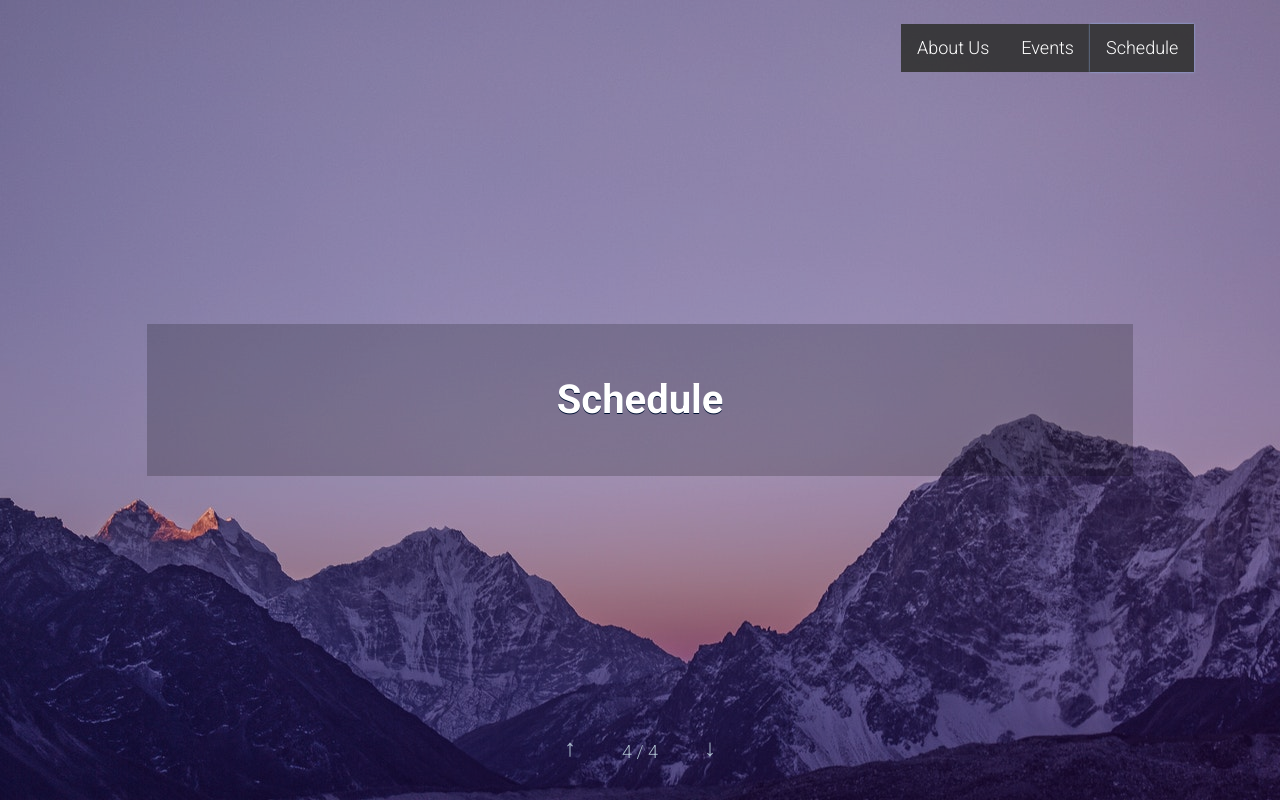
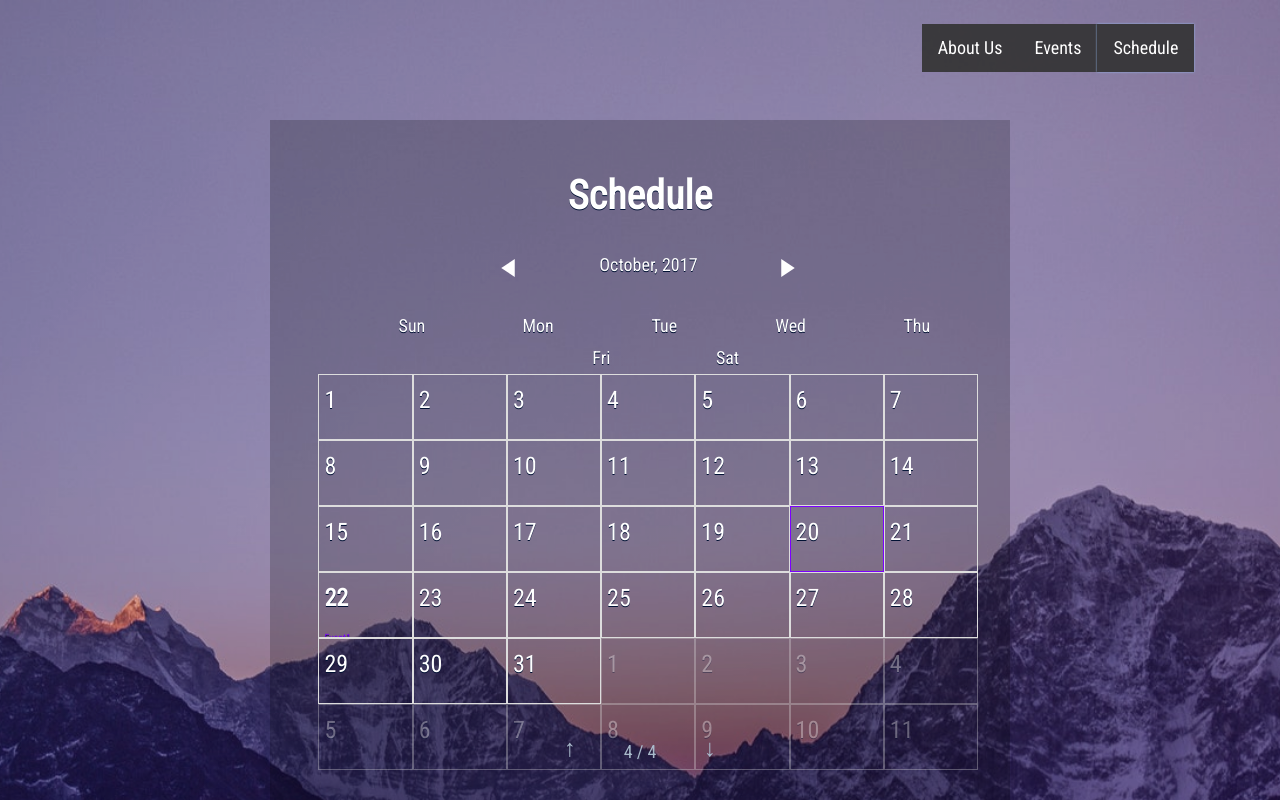
Before and after one commit to alirizwi/Felicity-buzz-website, a website: page index.html in a window 1280 px wide. Both pictures are taken after a click on the link "Schedule". Drawn offline with Linux system fonts and the light colour scheme; a web font is replaced by a local one.

Commit message:
15 min lage xD

```diff
--- a/index.html
+++ b/index.html
@@ -36,7 +36,9 @@
 		<!-- CSS Gallery -->
 		<link rel="stylesheet" type='text/css' media='all' href="static/css/gallery.css">
 		<link rel="stylesheet" type='text/css' media='all' href="static/css/blueimp-gallery.min.css">
-
+		<link href="https://fonts.googleapis.com/css?family=Roboto+Condensed" rel="stylesheet">
+    		<link rel="stylesheet" href="static/css/demo.css"/>
+    		<link rel="stylesheet" href="static/css/theme3.css"/>
 		<!-- SOCIAL CARDS (ADD YOUR INFO) -->
 		<!-- FACEBOOK -->
 		<meta property="og:url" content="http://www.facebook.com/felicity.iiith">
@@ -134,12 +136,14 @@
 
 				<section class="bg-gradient-h bg-red">
 						<span class="background light" style="background-image:url('static/images/backgrounds/6.jpg')"></span>
-						<div class="aligncenter size-80">
+						<div class="aligncenter size-60">
 						<div class="content-center aligncenter bg-trans-light fadeInUp">
 							<h3><strong>Schedule</strong></h3>
 
 							<p class="text-intro">
+								<div id="caleandar">
 
+				        			</div>
 							</p>
 							</div>
 						</div>
@@ -170,6 +174,9 @@
 	  <script src="static/js/webslides.js"></script>
 	  		<script src="static/js/jquery.min.js"></script>
 		<script src="static/js/jquery.blueimp-gallery.min.js"></script><!-- gallery -->
+	  <script type="text/javascript" src="static/js/caleandar.js"></script>
+    	  <script type="text/javascript" src="static/js/demo.js"></script>
+
 
 	  <script>
 window.ws = new WebSlides({
--- /dev/null
+++ b/static/css/demo.css
@@ -0,0 +1,5 @@
+body{
+  font-family: Calibri, sans-serif;
+  font-family: 'Roboto Condensed', sans-serif;
+  color: #333;
+}
--- /dev/null
+++ b/static/css/theme1.css
@@ -0,0 +1,111 @@
+.cld-main{
+  width: 330px;
+}
+.cld-main a{
+  color: #333;
+  font-weight: bold;
+}
+  .cld-datetime{
+    position: relative;
+    width: 66%;
+    min-width: 100px;
+    max-width: 300px;
+    margin: auto;
+    overflow: hidden;
+  }
+  .cld-datetime .today{
+    position: relative;
+    float: left;
+    width: calc(100% - 40px);
+    margin: auto;
+    text-align: center;
+  }
+  .cld-nav{
+    position: relative;
+    width: 20px;
+    height: 20px;
+    margin-top: 2px;
+  }
+  .cld-nav:hover{
+    cursor: pointer;
+  }
+  .cld-nav:hover svg{
+      fill: #666;
+  }
+  .cld-rwd{
+    float: left;
+  }
+  .cld-fwd{
+    float: right;
+  }
+    .cld-nav svg:hover{
+
+    }
+.cld-labels, .cld-days{
+  padding-left: 0;
+}
+  .cld-label, .cld-day{
+    display: inline-block;
+    width: 14.28%;
+    text-align: center;
+  }
+  .cld-day.today .cld-number{
+    display: inline-block;
+    height: 20px;
+    width: 20px;
+    border-radius: 50px;
+    background: #666;
+    color: #fff;
+  }
+  .cld-day.disableDay{
+    opacity: 0.5;
+  }
+  .cld-day.nextMonth, .cld-day.prevMonth{
+    opacity: 0.33;
+  }
+    .cld-number{
+      position: relative;
+      margin: 5px;
+      padding: 5px;
+    }
+      .cld-title{
+        position: absolute;
+        z-index: 5;
+        display: none;
+        top: 30px;
+        left: 0;
+        padding: 5px 10px;
+        background: #fff;
+        white-space: nowrap;
+        border: 1px solid #ccc;
+        border-radius: 5px;
+        font-size: 12px;
+      }
+      .cld-number:hover .cld-title{
+        display: block;
+      }
+      .cld-title::before{
+        content: '';
+        position: absolute;
+        top: -7.5px; left: 7.5px;
+        width: 0;
+        height: 0;
+        border-left: 7.5px solid transparent;
+        border-right: 7.5px solid transparent;
+
+        border-bottom: 7.5px solid #ccc;
+      }
+      .cld-number.eventday{
+        display: inline-block;
+        height: 20px;
+        width: 20px;
+        border-radius: 50px;
+        border: 1px solid #999;
+      }
+      .cld-number.eventday:hover{
+        cursor: pointer;
+        background: #eee;
+      }
+      .today .cld-number.eventday:hover{
+        background: #888;
+      }
--- /dev/null
+++ b/static/css/theme2.css
@@ -0,0 +1,110 @@
+.cld-main{
+  width: 400px;
+}
+.cld-main a{
+  color: #0080FF;
+}
+.cld-main svg{
+  fill: #0080FF;
+}
+  .cld-datetime{
+    position: relative;
+    width: 50%;
+    min-width: 80px;
+    max-width: 180px;
+    margin: auto;
+    overflow: hidden;
+  }
+  .cld-datetime .today{
+    position: relative;
+    float: left;
+    width: calc(100% - 80px);
+    margin: auto;
+    text-align: center;
+  }
+  .cld-nav{
+    position: relative;
+    width: 10px;
+    height: 10px;
+    margin-top: 1px;
+  }
+  .cld-nav:hover{
+    cursor: pointer;
+  }
+  .cld-nav:hover svg{
+      fill: #005EFF;
+  }
+  .cld-rwd{
+    float: left;
+  }
+  .cld-fwd{
+    float: right;
+  }
+    .cld-nav svg:hover{
+
+    }
+.cld-labels, .cld-days{
+  padding-left: 0;
+}
+  .cld-label, .cld-day{
+    box-sizing: border-box;
+    display: inline-block;
+    width: 14.28%;
+    text-align: center;
+  }
+  .cld-day{
+    border: 1px solid #eee;
+  }
+  .cld-day.today .cld-number{
+    background: #0080FF;
+    color: #fff;
+  }
+  .cld-day.disableDay{
+    opacity: 0.5;
+  }
+  .cld-day.nextMonth, .cld-day.prevMonth{
+    opacity: 0.33;
+  }
+    .cld-number{
+      position: relative;
+      margin: 0;
+      padding: 10px;
+    }
+      .cld-title{
+        position: absolute;
+        z-index: 5;
+        display: none;
+        top: 30px;
+        left: 0;
+        padding: 5px 10px;
+        background: #fff;
+        white-space: nowrap;
+        border: 1px solid #ccc;
+        border-radius: 5px;
+        font-size: 12px;
+      }
+      .cld-number:hover .cld-title{
+        display: block;
+      }
+      .cld-title::before{
+        content: '';
+        position: absolute;
+        top: -7.5px; left: 10px;
+        width: 0;
+        height: 0;
+        border-left: 7.5px solid transparent;
+        border-right: 7.5px solid transparent;
+
+        border-bottom: 7.5px solid #ccc;
+      }
+      .cld-number.eventday{
+        font-weight: bold;
+        color: #0080FF;
+      }
+      .cld-number.eventday:hover{
+        cursor: pointer;
+        background: #eee;
+      }
+      .today .cld-number.eventday:hover{
+        background: #005EFF;
+      }
--- /dev/null
+++ b/static/css/theme3.css
@@ -0,0 +1,94 @@
+.cld-main{
+  width: 660px;
+}
+.cld-main a{
+  color: #7B00FF;
+}
+  .cld-datetime{
+    position: relative;
+    width: 66%;
+    min-width: 100px;
+    max-width: 300px;
+    margin: auto;
+    overflow: hidden;
+  }
+  .cld-datetime .today{
+    position: relative;
+    float: left;
+    width: calc(100% - 40px);
+    margin: auto;
+    text-align: center;
+  }
+  .cld-nav{
+    position: relative;
+    width: 20px;
+    height: 20px;
+    margin-top: 2px;
+  }
+  .cld-nav:hover{
+    cursor: pointer;
+  }
+  .cld-nav:hover svg{
+      fill: #666;
+  }
+  .cld-rwd{
+    float: left;
+  }
+  .cld-fwd{
+    float: right;
+  }
+    .cld-nav svg:hover{
+
+    }
+.cld-labels, .cld-days{
+  padding-left: 0;
+}
+  .cld-label, .cld-day{
+    box-sizing: border-box;
+    display: inline-block;
+    width: 14.28%;
+    text-align: center;
+  }
+  .cld-day{
+    display: block;
+    float: left;
+    position: relative;
+    margin: 0;
+    padding: 5px;
+    height: 66px;
+    border: 1px solid #ddd;
+    overflow-y: auto;
+  }
+  .cld-day.clickable:hover{
+    cursor: pointer;
+  }
+  .cld-day.today{
+    border: 1px solid #7B00FF;
+  }
+  .cld-day.disableDay{
+    opacity: 0.5;
+  }
+  .cld-day.nextMonth, .cld-day.prevMonth{
+    opacity: 0.33;
+  }
+    .cld-number{
+      margin: 0;
+      text-align: left;
+    }
+      .cld-title{
+        font-size: 10px;
+        display: block;
+        margin: 0;
+        font-weight: normal;
+      }
+      .cld-day:hover{
+        background: #eee;
+      }
+      .cld-number.eventday{
+        font-weight: bold;
+      }
+      .cld-number.eventday:hover{
+        background: #eee;
+      }
+      .today .cld-number.eventday:hover{
+      }
--- /dev/null
+++ b/static/js/caleandar.js
@@ -0,0 +1,299 @@
+/*
+  Author: Jack Ducasse;
+  Version: 0.1.0;
+  (◠‿◠✿)
+*/
+var Calendar = function(model, options, date){
+  // Default Values
+  this.Options = {
+    Color: '',
+    LinkColor: '',
+    NavShow: true,
+    NavVertical: false,
+    NavLocation: '',
+    DateTimeShow: true,
+    DateTimeFormat: 'mmm, yyyy',
+    DatetimeLocation: '',
+    EventClick: '',
+    EventTargetWholeDay: false,
+    DisabledDays: [],
+    ModelChange: model
+  };
+  // Overwriting default values
+  for(var key in options){
+    this.Options[key] = typeof options[key]=='string'?options[key].toLowerCase():options[key];
+  }
+
+  model?this.Model=model:this.Model={};
+  this.Today = new Date();
+
+  this.Selected = this.Today
+  this.Today.Month = this.Today.getMonth();
+  this.Today.Year = this.Today.getFullYear();
+  if(date){this.Selected = date}
+  this.Selected.Month = this.Selected.getMonth();
+  this.Selected.Year = this.Selected.getFullYear();
+
+  this.Selected.Days = new Date(this.Selected.Year, (this.Selected.Month + 1), 0).getDate();
+  this.Selected.FirstDay = new Date(this.Selected.Year, (this.Selected.Month), 1).getDay();
+  this.Selected.LastDay = new Date(this.Selected.Year, (this.Selected.Month + 1), 0).getDay();
+
+  this.Prev = new Date(this.Selected.Year, (this.Selected.Month - 1), 1);
+  if(this.Selected.Month==0){this.Prev = new Date(this.Selected.Year-1, 11, 1);}
+  this.Prev.Days = new Date(this.Prev.getFullYear(), (this.Prev.getMonth() + 1), 0).getDate();
+};
+
+function createCalendar(calendar, element, adjuster){
+  if(typeof adjuster !== 'undefined'){
+    var newDate = new Date(calendar.Selected.Year, calendar.Selected.Month + adjuster, 1);
+    calendar = new Calendar(calendar.Model, calendar.Options, newDate);
+    element.innerHTML = '';
+  }else{
+    for(var key in calendar.Options){
+      typeof calendar.Options[key] != 'function' && typeof calendar.Options[key] != 'object' && calendar.Options[key]?element.className += " " + key + "-" + calendar.Options[key]:0;
+    }
+  }
+  var months = ["January", "February", "March", "April", "May", "June", "July", "August", "September", "October", "November", "December"];
+
+  function AddSidebar(){
+    var sidebar = document.createElement('div');
+    sidebar.className += 'cld-sidebar';
+
+    var monthList = document.createElement('ul');
+    monthList.className += 'cld-monthList';
+
+    for(var i = 0; i < months.length - 3; i++){
+      var x = document.createElement('li');
+      x.className += 'cld-month';
+      var n = i - (4 - calendar.Selected.Month);
+      // Account for overflowing month values
+      if(n<0){n+=12;}
+      else if(n>11){n-=12;}
+      // Add Appropriate Class
+      if(i==0){
+        x.className += ' cld-rwd cld-nav';
+        x.addEventListener('click', function(){
+          typeof calendar.Options.ModelChange == 'function'?calendar.Model = calendar.Options.ModelChange():calendar.Model = calendar.Options.ModelChange;
+          createCalendar(calendar, element, -1);});
+        x.innerHTML += '<svg height="15" width="15" viewBox="0 0 100 75" fill="rgba(255,255,255,0.5)"><polyline points="0,75 100,75 50,0"></polyline></svg>';
+      }
+      else if(i==months.length - 4){
+        x.className += ' cld-fwd cld-nav';
+        x.addEventListener('click', function(){
+          typeof calendar.Options.ModelChange == 'function'?calendar.Model = calendar.Options.ModelChange():calendar.Model = calendar.Options.ModelChange;
+          createCalendar(calendar, element, 1);} );
+        x.innerHTML += '<svg height="15" width="15" viewBox="0 0 100 75" fill="rgba(255,255,255,0.5)"><polyline points="0,0 100,0 50,75"></polyline></svg>';
+      }
+      else{
+        if(i < 4){x.className += ' cld-pre';}
+        else if(i > 4){x.className += ' cld-post';}
+        else{x.className += ' cld-curr';}
+
+        //prevent losing var adj value (for whatever reason that is happening)
+        (function () {
+          var adj = (i-4);
+          //x.addEventListener('click', function(){createCalendar(calendar, element, adj);console.log('kk', adj);} );
+          x.addEventListener('click', function(){
+            typeof calendar.Options.ModelChange == 'function'?calendar.Model = calendar.Options.ModelChange():calendar.Model = calendar.Options.ModelChange;
+            createCalendar(calendar, element, adj);} );
+          x.setAttribute('style', 'opacity:' + (1 - Math.abs(adj)/4));
+          x.innerHTML += months[n].substr(0,3);
+        }()); // immediate invocation
+
+        if(n==0){
+          var y = document.createElement('li');
+          y.className += 'cld-year';
+          if(i<5){
+            y.innerHTML += calendar.Selected.Year;
+          }else{
+            y.innerHTML += calendar.Selected.Year + 1;
+          }
+          monthList.appendChild(y);
+        }
+      }
+      monthList.appendChild(x);
+    }
+    sidebar.appendChild(monthList);
+    if(calendar.Options.NavLocation){
+      document.getElementById(calendar.Options.NavLocation).innerHTML = "";
+      document.getElementById(calendar.Options.NavLocation).appendChild(sidebar);
+    }
+    else{element.appendChild(sidebar);}
+  }
+
+  var mainSection = document.createElement('div');
+  mainSection.className += "cld-main";
+
+  function AddDateTime(){
+      var datetime = document.createElement('div');
+      datetime.className += "cld-datetime";
+      if(calendar.Options.NavShow && !calendar.Options.NavVertical){
+        var rwd = document.createElement('div');
+        rwd.className += " cld-rwd cld-nav";
+        rwd.addEventListener('click', function(){createCalendar(calendar, element, -1);} );
+        rwd.innerHTML = '<svg height="15" width="15" viewBox="0 0 75 100" fill="rgba(0,0,0,0.5)"><polyline points="0,50 75,0 75,100"></polyline></svg>';
+        datetime.appendChild(rwd);
+      }
+      var today = document.createElement('div');
+      today.className += ' today';
+      today.innerHTML = months[calendar.Selected.Month] + ", " + calendar.Selected.Year;
+      datetime.appendChild(today);
+      if(calendar.Options.NavShow && !calendar.Options.NavVertical){
+        var fwd = document.createElement('div');
+        fwd.className += " cld-fwd cld-nav";
+        fwd.addEventListener('click', function(){createCalendar(calendar, element, 1);} );
+        fwd.innerHTML = '<svg height="15" width="15" viewBox="0 0 75 100" fill="rgba(0,0,0,0.5)"><polyline points="0,0 75,50 0,100"></polyline></svg>';
+        datetime.appendChild(fwd);
+      }
+      if(calendar.Options.DatetimeLocation){
+        document.getElementById(calendar.Options.DatetimeLocation).innerHTML = "";
+        document.getElementById(calendar.Options.DatetimeLocation).appendChild(datetime);
+      }
+      else{mainSection.appendChild(datetime);}
+  }
+
+  function AddLabels(){
+    var labels = document.createElement('ul');
+    labels.className = 'cld-labels';
+    var labelsList = ["Sun", "Mon", "Tue", "Wed", "Thu", "Fri", "Sat"];
+    for(var i = 0; i < labelsList.length; i++){
+      var label = document.createElement('li');
+      label.className += "cld-label";
+      label.innerHTML = labelsList[i];
+      labels.appendChild(label);
+    }
+    mainSection.appendChild(labels);
+  }
+  function AddDays(){
+    // Create Number Element
+    function DayNumber(n){
+      var number = document.createElement('p');
+      number.className += "cld-number";
+      number.innerHTML += n;
+      return number;
+    }
+    var days = document.createElement('ul');
+    days.className += "cld-days";
+    // Previous Month's Days
+    for(var i = 0; i < (calendar.Selected.FirstDay); i++){
+      var day = document.createElement('li');
+      day.className += "cld-day prevMonth";
+      //Disabled Days
+      var d = i%7;
+      for(var q = 0; q < calendar.Options.DisabledDays.length; q++){
+        if(d==calendar.Options.DisabledDays[q]){
+          day.className += " disableDay";
+        }
+      }
+
+      var number = DayNumber((calendar.Prev.Days - calendar.Selected.FirstDay) + (i+1));
+      day.appendChild(number);
+
+      days.appendChild(day);
+    }
+    // Current Month's Days
+    for(var i = 0; i < calendar.Selected.Days; i++){
+      var day = document.createElement('li');
+      day.className += "cld-day currMonth";
+      //Disabled Days
+      var d = (i + calendar.Selected.FirstDay)%7;
+      for(var q = 0; q < calendar.Options.DisabledDays.length; q++){
+        if(d==calendar.Options.DisabledDays[q]){
+          day.className += " disableDay";
+        }
+      }
+      var number = DayNumber(i+1);
+      // Check Date against Event Dates
+      for(var n = 0; n < calendar.Model.length; n++){
+        var evDate = calendar.Model[n].Date;
+        var toDate = new Date(calendar.Selected.Year, calendar.Selected.Month, (i+1));
+        if(evDate.getTime() == toDate.getTime()){
+          number.className += " eventday";
+          var title = document.createElement('span');
+          title.className += "cld-title";
+          if(typeof calendar.Model[n].Link == 'function' || calendar.Options.EventClick){
+            var a = document.createElement('a');
+            a.setAttribute('href', '#');
+            a.innerHTML += calendar.Model[n].Title;
+            if(calendar.Options.EventClick){
+              var z = calendar.Model[n].Link;
+              if(typeof calendar.Model[n].Link != 'string'){
+                  a.addEventListener('click', calendar.Options.EventClick.bind.apply(calendar.Options.EventClick, [null].concat(z)) );
+                  if(calendar.Options.EventTargetWholeDay){
+                    day.className += " clickable";
+                    day.addEventListener('click', calendar.Options.EventClick.bind.apply(calendar.Options.EventClick, [null].concat(z)) );
+                  }
+              }else{
+                a.addEventListener('click', calendar.Options.EventClick.bind(null, z) );
+                if(calendar.Options.EventTargetWholeDay){
+                  day.className += " clickable";
+                  day.addEventListener('click', calendar.Options.EventClick.bind(null, z) );
+                }
+              }
+            }else{
+              a.addEventListener('click', calendar.Model[n].Link);
+              if(calendar.Options.EventTargetWholeDay){
+                day.className += " clickable";
+                day.addEventListener('click', calendar.Model[n].Link);
+              }
+            }
+            title.appendChild(a);
+          }else{
+            title.innerHTML += '<a href="' + calendar.Model[n].Link + '">' + calendar.Model[n].Title + '</a>';
+          }
+          number.appendChild(title);
+        }
+      }
+      day.appendChild(number);
+      // If Today..
+      if((i+1) == calendar.Today.getDate() && calendar.Selected.Month == calendar.Today.Month && calendar.Selected.Year == calendar.Today.Year){
+        day.className += " today";
+      }
+      days.appendChild(day);
+    }
+    // Next Month's Days
+    // Always same amount of days in calander
+    var extraDays = 13;
+    if(days.children.length>35){extraDays = 6;}
+    else if(days.children.length<29){extraDays = 20;}
+
+    for(var i = 0; i < (extraDays - calendar.Selected.LastDay); i++){
+      var day = document.createElement('li');
+      day.className += "cld-day nextMonth";
+      //Disabled Days
+      var d = (i + calendar.Selected.LastDay + 1)%7;
+      for(var q = 0; q < calendar.Options.DisabledDays.length; q++){
+        if(d==calendar.Options.DisabledDays[q]){
+          day.className += " disableDay";
+        }
+      }
+
+      var number = DayNumber(i+1);
+      day.appendChild(number);
+
+      days.appendChild(day);
+    }
+    mainSection.appendChild(days);
+  }
+  if(calendar.Options.Color){
+    mainSection.innerHTML += '<style>.cld-main{color:' + calendar.Options.Color + ';}</style>';
+  }
+  if(calendar.Options.LinkColor){
+    mainSection.innerHTML += '<style>.cld-title a{color:' + calendar.Options.LinkColor + ';}</style>';
+  }
+  element.appendChild(mainSection);
+
+  if(calendar.Options.NavShow && calendar.Options.NavVertical){
+    AddSidebar();
+  }
+  if(calendar.Options.DateTimeShow){
+    AddDateTime();
+  }
+  AddLabels();
+  AddDays();
+}
+
+function caleandar(el, data, settings){
+  var obj = new Calendar(data, settings);
+  createCalendar(obj, el);
+}
--- /dev/null
+++ b/static/js/demo.js
@@ -0,0 +1,9 @@
+var events = [
+  {'Date': new Date(2016, 6, 7), 'Title': 'Doctor appointment at 3:25pm.'},
+  {'Date': new Date(2016, 6, 18), 'Title': 'New Garfield movie comes out!', 'Link': 'https://garfield.com'},
+  {'Date': new Date(2016, 6, 27), 'Title': '25 year anniversary', 'Link': 'https://www.google.com.au/#q=anniversary+gifts'},
+  {'Date': new Date(2017, 9, 22), 'Title': 'Event1', 'Link': 'https://www.google.com'},
+];
+var settings = {};
+var element = document.getElementById('caleandar');
+caleandar(element, events, settings);
```
